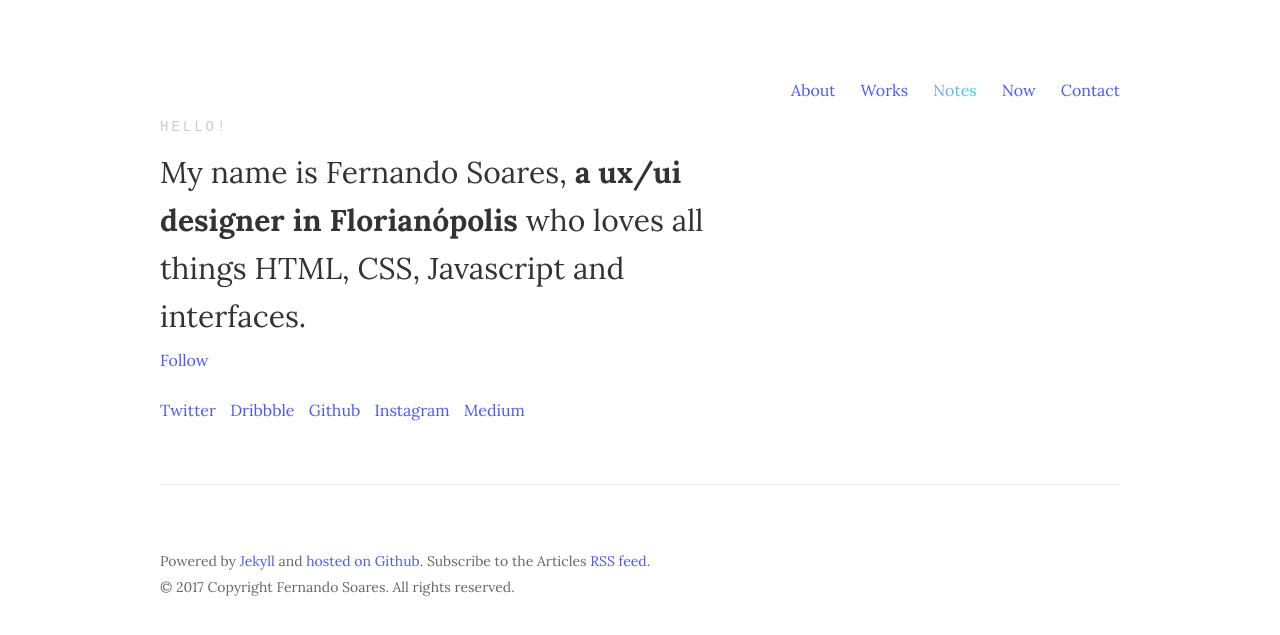
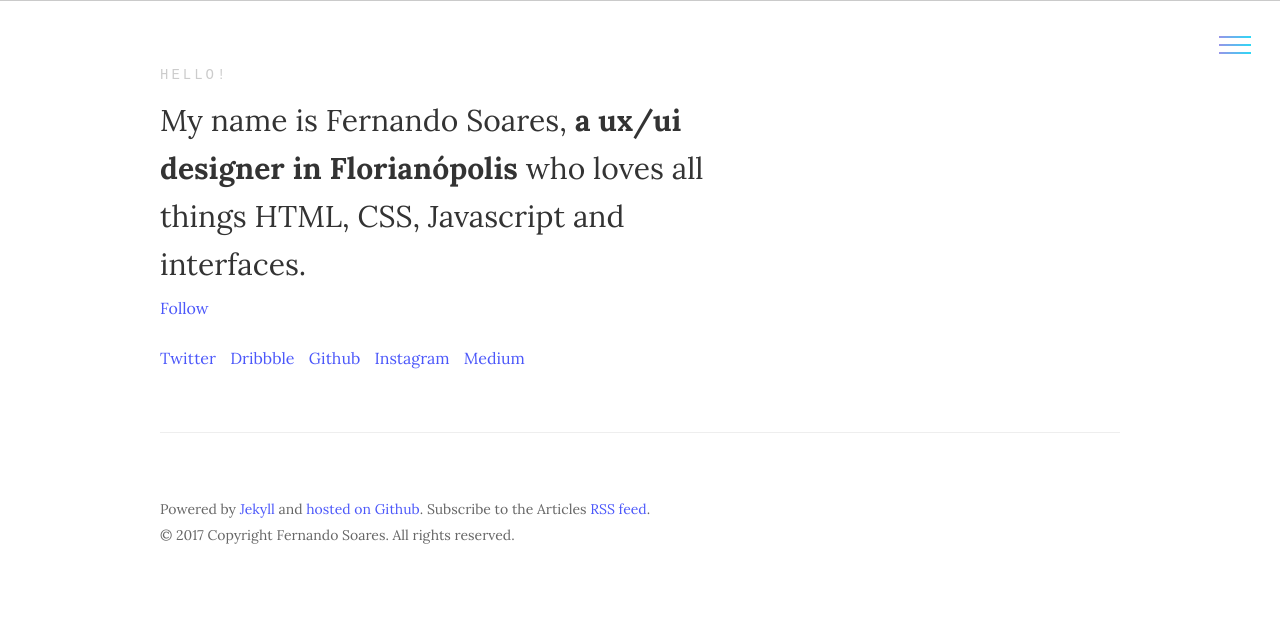
Before and after one commit to frrrnd/old.frrrnd.github.io, a Jekyll site: the page built from index.html, in a window 1280 px wide. Shown: the top 635 px of the page. Built offline with Jekyll 4.4.1, drawn with Linux system fonts in a browser that asks for light colours; nearby versions of some CDN libraries; comment, search, counter and statistics services are not loaded.

Commit message:
ajustes do menu

```diff
--- a/_includes/header.html
+++ b/_includes/header.html
@@ -28,6 +28,14 @@
         </ul>
     </div>
 
+    <button class="bt-menu" title="Menu">
+          <span class="hamburguer">
+            <span class="bar bar-1"></span>
+            <span class="bar bar-2"></span>
+            <span class="bar bar-3"></span>
+          </span>
+        </button>
+
     <div class="header__about">
         <!-- <a href="/" class="logo">{{ site.title }}</a> -->
         <a href="/" class="logo">
--- a/_sass/parts/_nav.scss
+++ b/_sass/parts/_nav.scss
@@ -1,6 +1,15 @@
 .header__nav {
 	width: 100%;
 	display: inline-block;
+	// position: relative;
+	position: absolute;
+	width: 100%;
+	height: 100%;
+	background-color: rgba(0,0,0,.9);
+	left: 0;
+	top: 0;
+	transform: translateY(-100%);
+	transition: .4s;
 }
 
 .menu {
@@ -26,3 +35,80 @@
 		 }
 	}
 }
+
+$hamburger-button-size     : 50px;
+$hamburger-button-radius   : 4px;
+$hamburger-bar-color       : #333;
+$hamgurger-bar-width       : 32px;
+$hamgurger-bar-height      : 2px;
+$hamgurger-bar-spacing     : 5px;
+$hamgurger-transition-speed: 0.4s;
+
+.bt-menu {
+  border: none;
+  padding: 0;
+  background: none;
+  cursor: pointer;
+  border-radius: $hamburger-button-radius;
+  width: $hamburger-button-size;
+  height: $hamburger-button-size;
+  transition: $hamgurger-transition-speed / 2;
+  position: absolute;
+  top: 20px;
+  right: 20px;
+
+
+  &:active {
+    transform: scale(0.9);
+  }
+
+  &:active, &:focus {
+    outline: none;
+  }
+
+  .hamburguer {
+    width: $hamgurger-bar-width;
+    height: ($hamgurger-bar-height * 3) + ($hamgurger-bar-spacing * 2);
+    transition: $hamgurger-transition-speed;
+
+    &, .bar {
+      display: block;
+      position: absolute;
+      top: 0;
+      right: 0;
+      bottom: 0;
+      left: 0;
+      margin: auto;
+    }
+
+    .bar {
+      width: $hamgurger-bar-width;
+      height: $hamgurger-bar-height;
+      background: -webkit-linear-gradient(315deg, #9B93E8, #29DAF6);
+      transition: $hamgurger-transition-speed / 2;
+    }
+
+    .bar-1 {
+      transform: rotate(0) translate3d(0, -($hamgurger-bar-height * 4), 0);
+    }
+
+    .bar-3 {
+      transform: rotate(0) translate3d(0, ($hamgurger-bar-height * 4), 0);
+    }
+
+    .menu-open & {
+      transform: rotate(180deg);
+
+      .bar-1 { transform: rotate(45deg) translate3d(0, 0, 0); }
+      .bar-2 { opacity: 0; }
+      .bar-3 { transform: rotate(-45deg) translate3d(0, 0, 0); }
+    }
+  }
+}
+
+.menu-open {
+	.header__nav {
+		transform: translateY(0);
+		transition: .4s;
+	}
+}
--- a/javascripts/app.js
+++ b/javascripts/app.js
@@ -34,3 +34,8 @@
 
   return t;
 }(document, "script", "twitter-wjs"));
+
+$('.bt-menu').on('click', function(e) {
+  e.preventDefault();
+  $('body').toggleClass('menu-open');
+});
```
